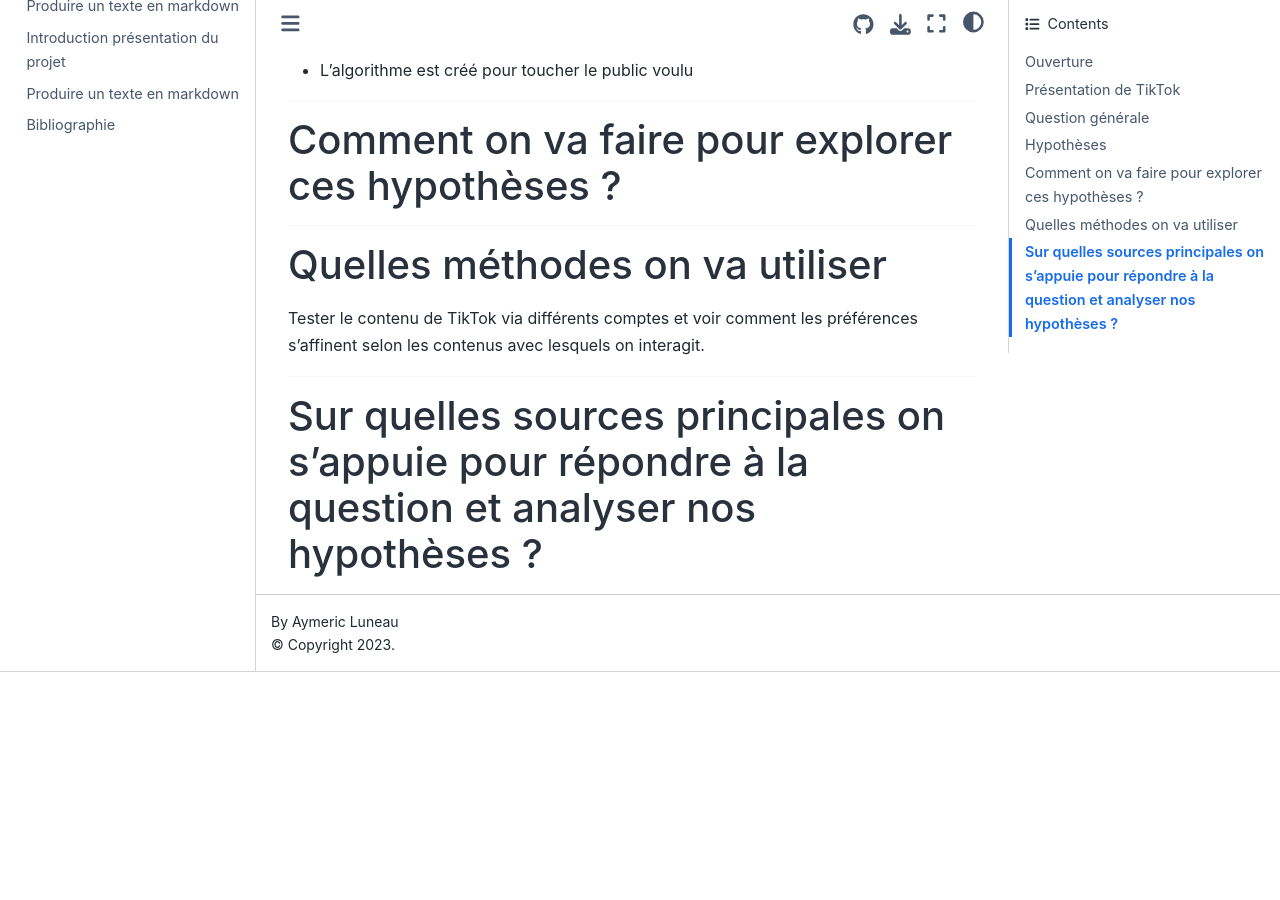
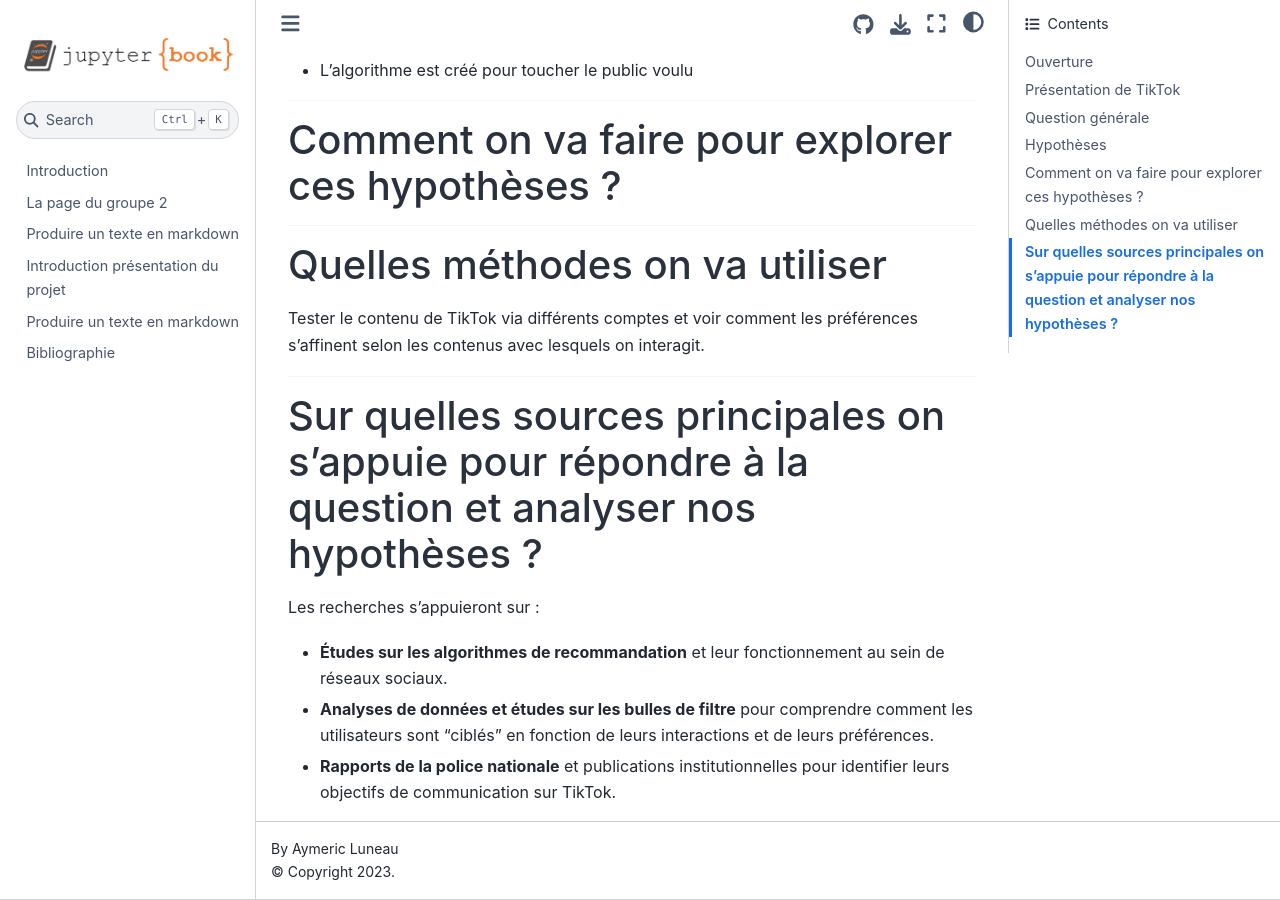
Before and after one commit to luneauaymeric/digital_culture_collective_page_g6, a Jupyter Book: the page built from tiktok/intro-2.md, in a window 1280 px wide and 900 px high, scrolled down 680 px. Built offline with Jupyter Book 1.0.4 settings and Sphinx 7.4.7 and the Sphinx Book theme 1.1.4, drawn with Linux system fonts in a browser that asks for light colours; before the commit the page ends 1352 px from its top, so only the background shows below that.

Commit message:
Update intro-2.md

```diff
--- a/tiktok/intro-2.md
+++ b/tiktok/intro-2.md
@@ -38,3 +38,8 @@
 ---
 
 # Sur quelles sources principales on s’appuie pour répondre à la question et analyser nos hypothèses ?
+Les recherches s'appuieront sur :
+
+- **Études sur les algorithmes de recommandation** et leur fonctionnement au sein de réseaux sociaux.
+- **Analyses de données et études sur les bulles de filtre** pour comprendre comment les utilisateurs sont "ciblés" en fonction de leurs interactions et de leurs préférences.
+- **Rapports de la police nationale** et publications institutionnelles pour identifier leurs objectifs de communication sur TikTok.
```
